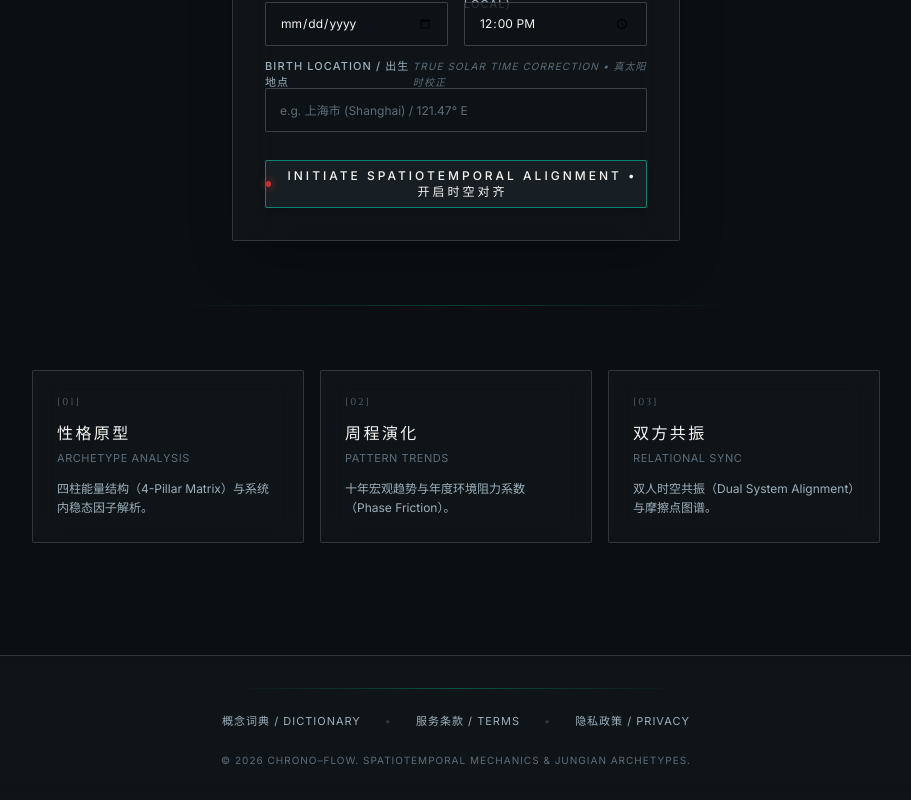
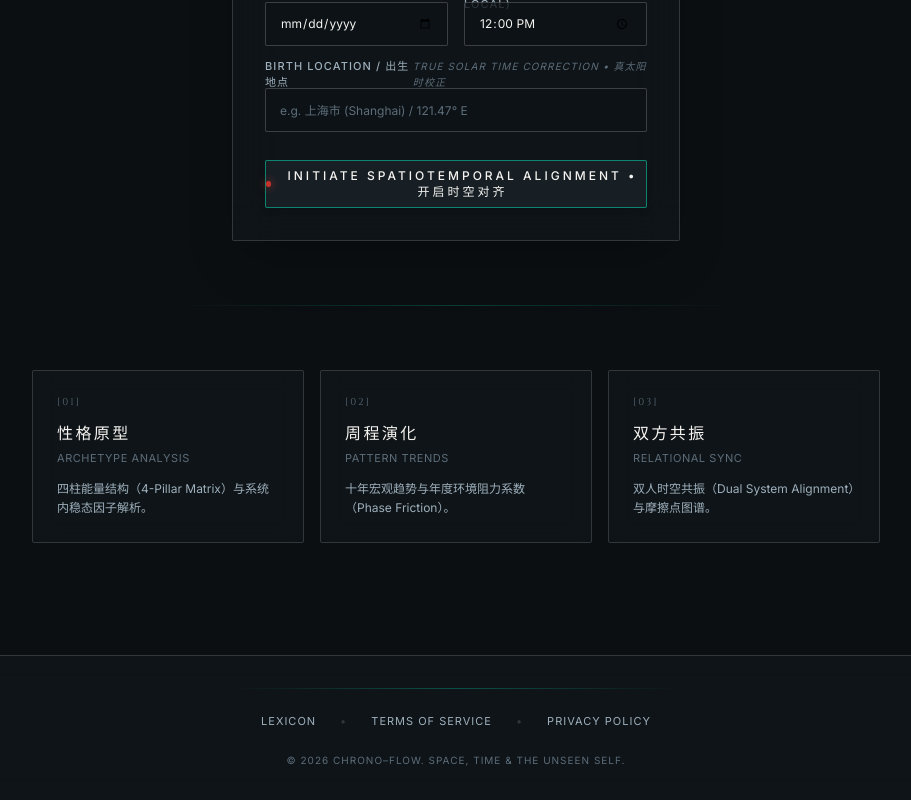
Before and after one commit to wxu198024-art/chrono-flow, a Next.js app: page / in a window 1280 px wide. Shown: the part 843-1643 px from the top of the page, without its empty margins (184-1095 px from the left). Built offline with nearby package versions, Linux system fonts and the light colour scheme.

Commit message:
Update layout.tsx

```diff
--- a/app/layout.tsx
+++ b/app/layout.tsx
@@ -1,26 +1,62 @@
+'use client';
+
 import './globals.css';
+import { createContext, useContext, useState, useEffect, ReactNode } from 'react';
 import Link from 'next/link';
 import Header from '@/components/Header';
 import InkBackground from '@/components/InkBackground';
+import { Locale, dictionaries } from '@/lib/dictionary';
 
-export const metadata = {
-  title: 'CHRONO–FLOW | Spatiotemporal Mechanics & Archetype System',
-  description: 'Unveil your Jungian archetype through temporal mechanics and spatiotemporal alignment.',
+// 1. 创建全局语言 Context
+interface LanguageContextType {
+  locale: Locale;
+  setLocale: (locale: Locale) => void;
+  dict: typeof dictionaries['en'];
+}
+
+const LanguageContext = createContext<LanguageContextType | undefined>(undefined);
+
+export function useLanguage() {
+  const context = useContext(LanguageContext);
+  if (!context) {
+    throw new Error('useLanguage must be used within a LanguageProvider');
+  }
+  return context;
+}
+
+export default function RootLayout({ children }: { children: ReactNode }) {
+  const [locale, setLocaleState] = useState<Locale>('en');
+
+  // 读取本地存储的语言偏好
+  useEffect(() => {
+    const savedLocale = localStorage.getItem('chrono_locale') as Locale;
+    if (savedLocale && ['en', 'zh-CN', 'zh-TW'].includes(savedLocale)) {
+      setLocaleState(savedLocale);
+    }
+  }, []);
+
+  const setLocale = (newLocale: Locale) => {
+    setLocaleState(newLocale);
+    localStorage.setItem('chrono_locale', newLocale);
   };
 
-export default function RootLayout({
-  children,
-}: {
-  children: React.ReactNode;
-}) {
+  const dict = dictionaries[locale];
+
   return (
-    <html lang="en" data-theme="dark">
+    <html lang={locale} data-theme="dark">
+      <head>
+        <title>CHRONO–FLOW | Space, Time & The Unseen Self</title>
+        <meta
+          name="description"
+          content="Unveil the unseen self through temporal mechanics, spatiotemporal alignment, and Jungian archetypes."
+        />
+      </head>
       <body className="min-h-screen flex flex-col justify-between selection:bg-[var(--cinnabar)] selection:text-white relative bg-[var(--bg-primary)] text-[var(--text-primary)] transition-colors duration-300">
-
+        <LanguageContext.Provider value={{ locale, setLocale, dict }}>
           {/* 全局 Canvas 动态背景 (1px 几何爻线 + 向心漩涡水墨) */}
           <InkBackground />
 
-        {/* 顶部统一 Header (包含 Void/Form 阴阳切换与 LOCALE 多语言 Popover) */}
+          {/* 顶部统一 Header (包含 Void/Form 阴阳切换与 EN / 繁 / 简 多语言 Popover) */}
           <Header />
 
           {/* 页面主内容区域 */}
@@ -35,21 +71,21 @@ export default function RootLayout({
             {/* 概念与合规导航入口 */}
             <div className="flex justify-center items-center space-x-6 mb-6 text-[var(--text-secondary)] text-[11px]">
               <Link href="/dictionary" className="hover:text-[var(--text-primary)] transition-colors">
-              概念词典 / Dictionary
+                {dict.dictionary}
               </Link>
               <span className="text-[var(--border-line)]">•</span>
               <Link href="/terms" className="hover:text-[var(--text-primary)] transition-colors">
-              服务条款 / Terms
+                {dict.terms}
               </Link>
               <span className="text-[var(--border-line)]">•</span>
               <Link href="/privacy" className="hover:text-[var(--text-primary)] transition-colors">
-              隐私政策 / Privacy
+                {dict.privacy}
               </Link>
             </div>
 
-          <p>© 2026 CHRONO–FLOW. SPATIOTEMPORAL MECHANICS & JUNGIAN ARCHETYPES.</p>
+            <p>{dict.copyright}</p>
           </footer>
-
+        </LanguageContext.Provider>
       </body>
     </html>
   );
```
Lines whose indentation alone changed are shown as unchanged.
